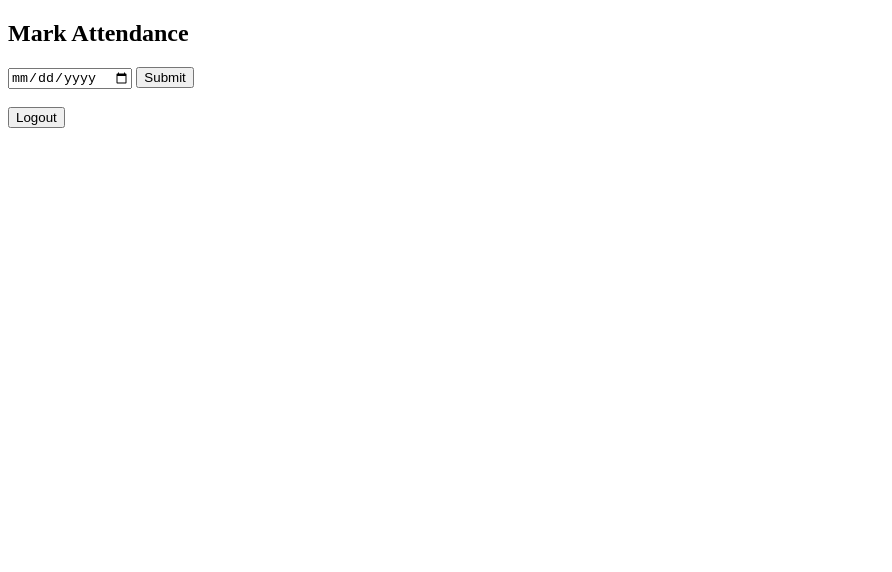
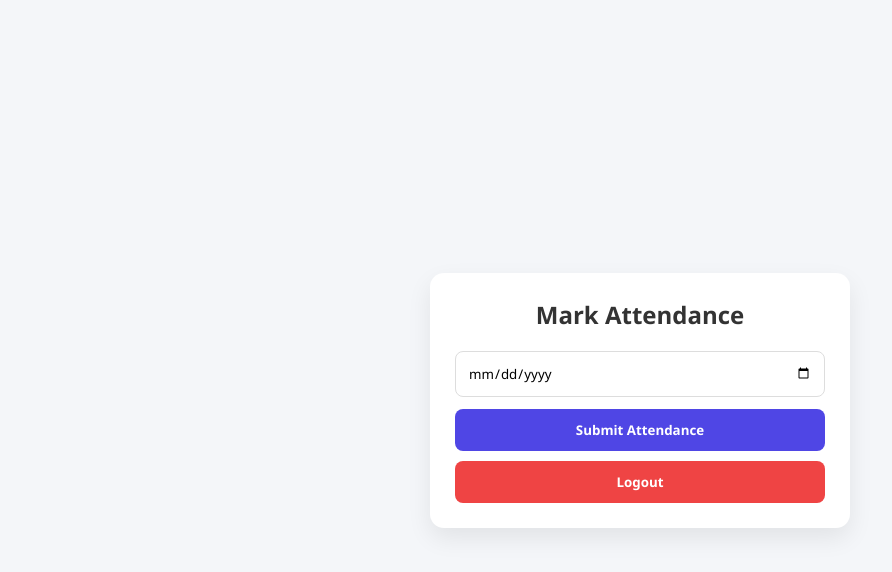
Before and after one commit to GouthamJosh/attendance-app, a website: page public/attendance.html in a window 1280 px wide. Shown: the whole page, without its empty margins (0-892 px from the left). Drawn offline with Linux system fonts and the light colour scheme; sample sign-in values are in the browser's storage.

Commit message:
Update attendance.html

```diff
--- a/public/attendance.html
+++ b/public/attendance.html
@@ -1,12 +1,19 @@
 <!DOCTYPE html>
 <html>
+<head>
+  <title>Attendance</title>
+  <link rel="stylesheet" href="style.css">
+</head>
 <body>
-<h2>Mark Attendance</h2>
 
-<input id="date" type="date">
-<button onclick="markAttendance()">Submit</button>
-<br><br>
-<button onclick="logout()">Logout</button>
+<div class="card">
+  <h2>Mark Attendance</h2>
+
+  <input id="date" type="date">
+  <button onclick="markAttendance()">Submit Attendance</button>
+
+  <button class="logout" onclick="logout()">Logout</button>
+</div>
 
 <script src="script.js"></script>
 </body>
```
